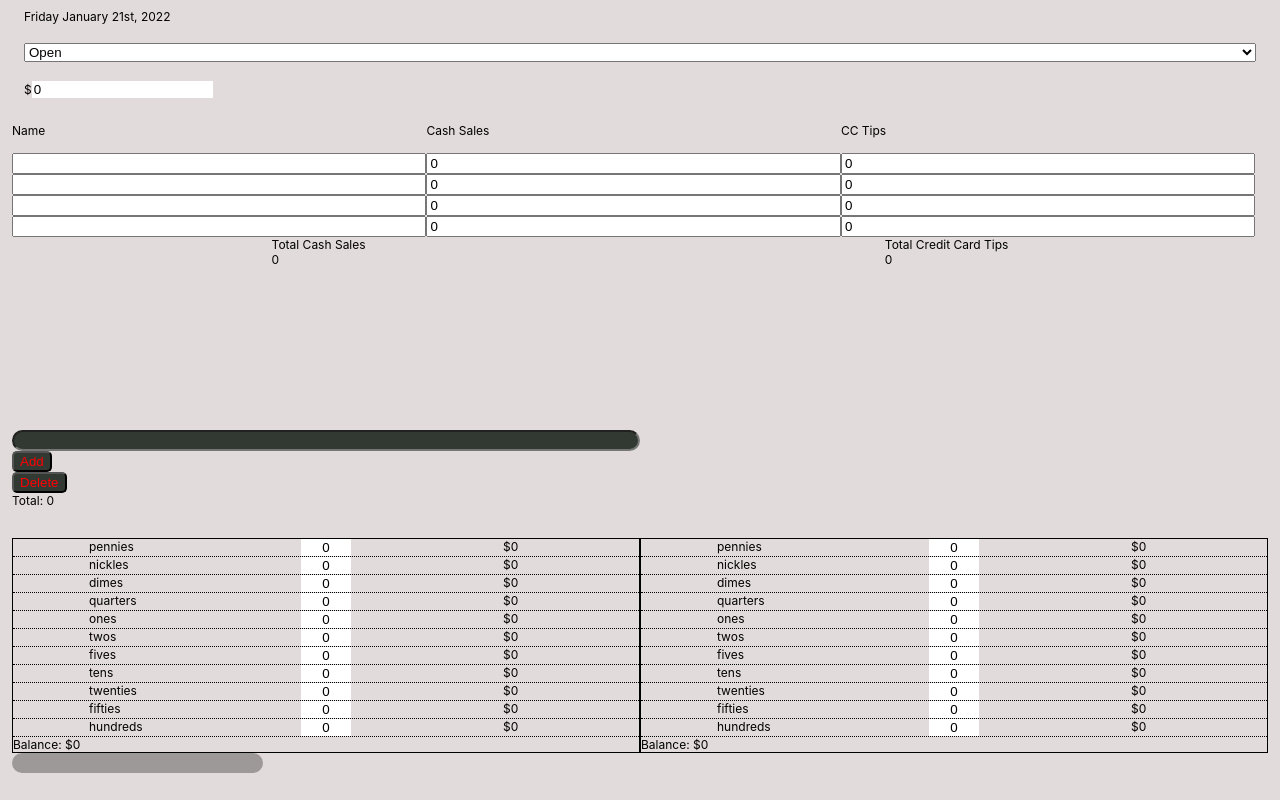
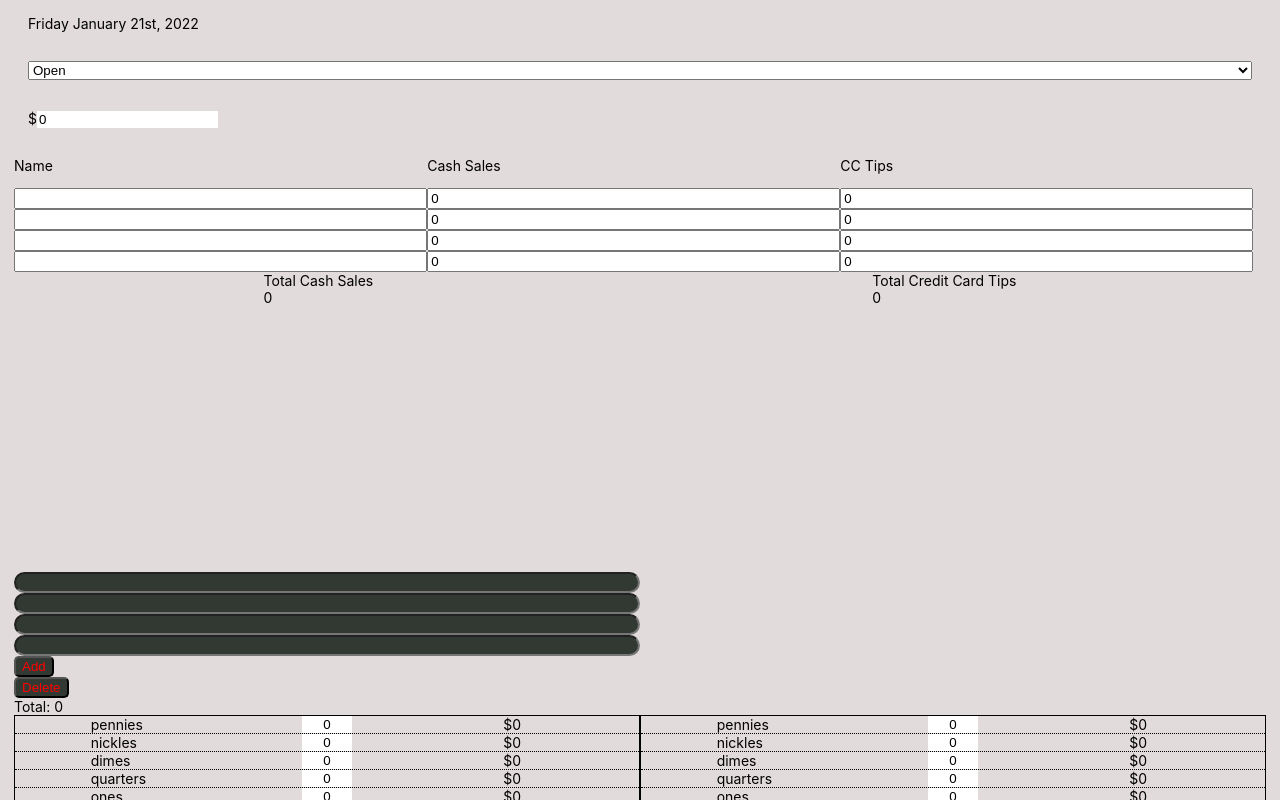
Before and after one commit to ian-deans/magoos, a Next.js app: page /checkout in a window 1280 px wide. Shown: the top 800 px of the page. Built offline with nearby package versions, Linux system fonts and the light colour scheme.

Commit message:
adjust font size

```diff
--- a/styles/globals.css
+++ b/styles/globals.css
@@ -5,7 +5,7 @@ body {
   font-family: -apple-system, BlinkMacSystemFont, Segoe UI, Roboto, Oxygen,
     Ubuntu, Cantarell, Fira Sans, Droid Sans, Helvetica Neue, sans-serif;
 
-  font-size: 12px;
+  font-size: 14px;
 }
 
 a {
--- a/util.js
+++ b/util.js
@@ -46,7 +46,7 @@ export function _initialState() {
         },
         paidOuts: {
             total: 0.0,
-            amounts: [ '' ]
+            amounts: [ '', '', '', '' ]
         },
         cuts: [],
         startDrawerCount: {
```
